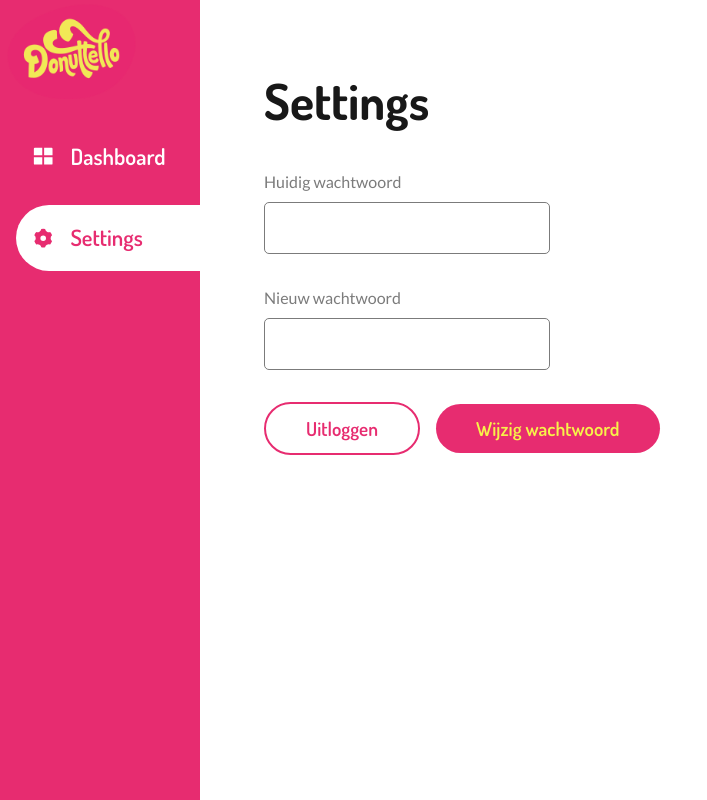
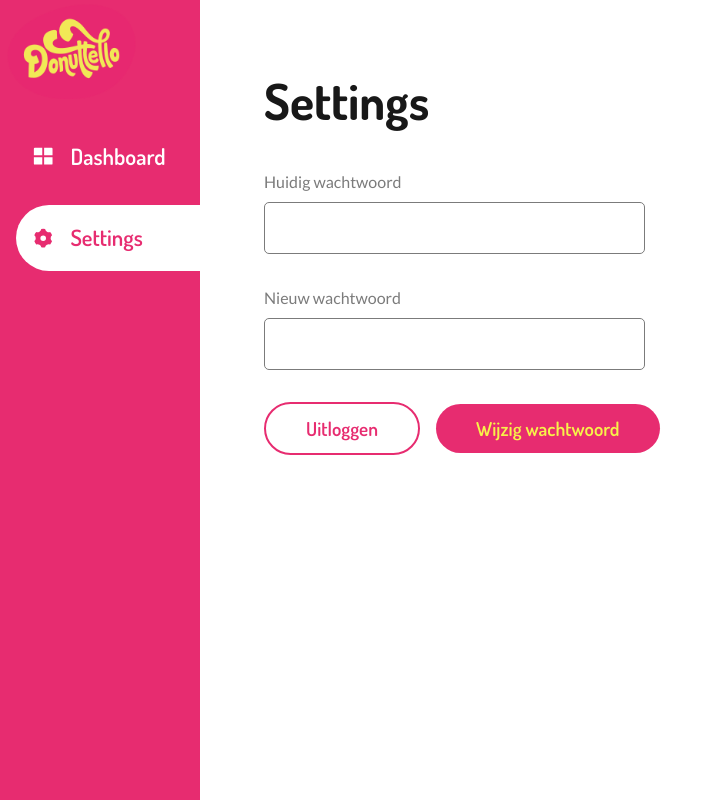
Before and after one commit to AlejandroDeWolf/donut-configurator-admin, a React (Vite) app: page /settings in a window 1280 px wide. Shown: the whole page, without its empty margins (0-707 px from the left). Built offline with nearby package versions, Linux system fonts and the light colour scheme; sample sign-in values are in the browser's storage.

Commit message:
style: styling settings page

```diff
--- a/src/sass/pages/settings.scss
+++ b/src/sass/pages/settings.scss
@@ -1,7 +1,8 @@
 @use "../global";
 
-.form__group--small {
-  width: 30%;
+.form__group--small,
+.form__error--settings {
+  width: 40%;
 
   @media screen and (max-width: global.$breakpoint-tablet) {
     width: 100%;
```
